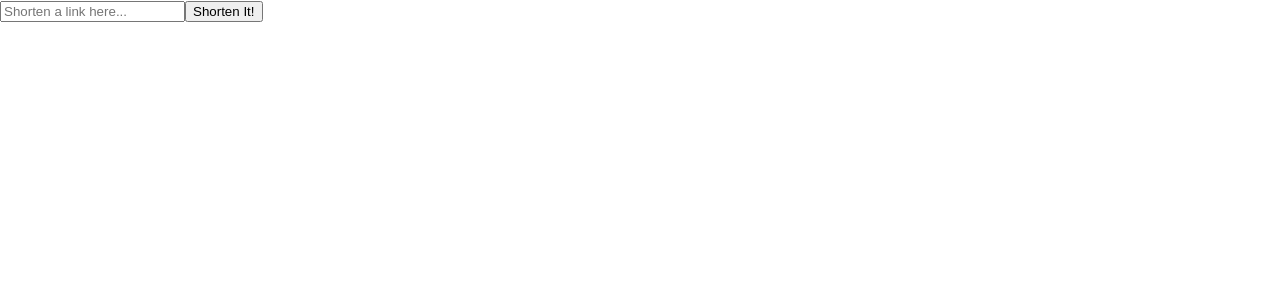
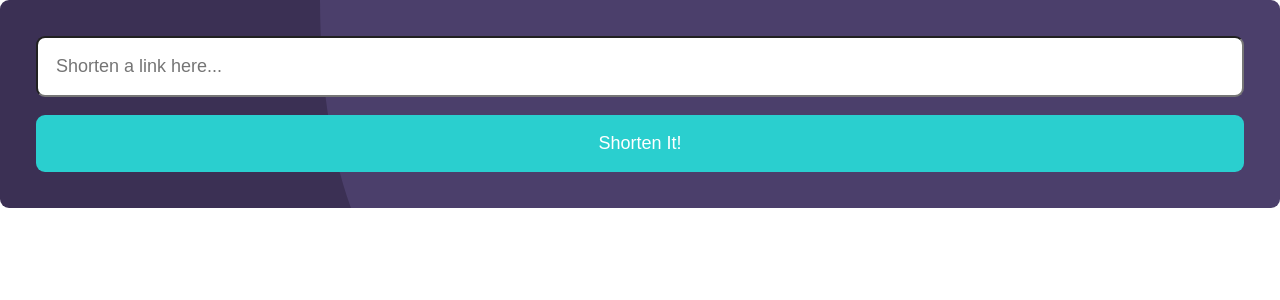
Before and after one commit to christocarr/url-shortener, a React (Create React App) app: page / in a window 1280 px wide. Shown: the top 300 px of the page. Built offline with nearby package versions, Linux system fonts and the light colour scheme.

Commit message:
style: add syling to url input form and global styles

```diff
--- a/src/App.js
+++ b/src/App.js
@@ -24,7 +24,7 @@ function App() {
                 <p>{linkAndUrl.shortenedLink}</p>
                 {linkAndUrl.shortenedLink === copiedShortenedLink ? (
                   <button style={{ backgroundColor: 'hsl(257, 27%, 26%)' }}>
-                    Copied
+                    Copied!
                   </button>
                 ) : (
                   <button onClick={handleCopy}>Copy</button>
--- a/src/components/Form/UrlShortenerForm.jsx
+++ b/src/components/Form/UrlShortenerForm.jsx
@@ -1,7 +1,13 @@
 import React, { useState } from 'react';
+import styles from './UrlShortenerForm.module.css';
 
 function UrlShortenerForm({ shortLinkAndUrl, setShortLinkAndUrl }) {
   const [url, setUrl] = useState('');
+  const [error, setError] = useState(false);
+
+  const errorStyle = {
+    border: '3px solid  hsl(0, 87%, 67%)',
+  };
 
   async function handleSubmit(ev) {
     ev.preventDefault();
@@ -15,7 +21,12 @@ function UrlShortenerForm({ shortLinkAndUrl, setShortLinkAndUrl }) {
         ]);
       } catch (err) {
         console.error(err);
+        setError(true);
       }
+    }
+
+    if (url === '') {
+      setError(true);
     }
 
     setUrl('');
@@ -23,17 +34,34 @@ function UrlShortenerForm({ shortLinkAndUrl, setShortLinkAndUrl }) {
 
   function handleChange(ev) {
     setUrl(ev.target.value);
+    setError(false);
   }
 
   return (
-    <form onSubmit={handleSubmit}>
+    <form
+      onSubmit={handleSubmit}
+      className={styles.form}
+      style={{
+        backgroundImage: `url('./assets/images/bg-shorten-mobile.svg')`,
+        backgroundRepeat: 'no-repeat',
+        backgroundPosition: 'top right',
+        backgroundSize: '75%',
+      }}
+    >
       <input
         data-testid="url-input"
         placeholder="Shorten a link here..."
         value={url}
         onChange={handleChange}
+        className={styles.input}
+        style={error ? errorStyle : null}
       />
-      <button data-testid="shorten-url-button" type="submit">
+      {error && <p className={styles.error}>Please add a link</p>}
+      <button
+        data-testid="shorten-url-button"
+        type="submit"
+        className={styles.button}
+      >
         Shorten It!
       </button>
     </form>
--- /dev/null
+++ b/src/components/Form/UrlShortenerForm.module.css
@@ -0,0 +1,23 @@
+.form {
+  display: flex;
+  flex-direction: column;
+  /* background: url('/assets/images/bg-shorten-mobile.svg'); */
+  background-color: hsl(257, 27%, 26%);
+  padding: 2em;
+  border-radius: 0.5em;
+}
+
+.input {
+  padding: 1em 1em;
+  border-radius: 0.5em;
+}
+
+.error {
+  color: hsl(0, 87%, 67%);
+  margin: 0.5em 0;
+  font-style: italic;
+}
+
+.button {
+  margin-top: 1em;
+}
--- a/src/index.css
+++ b/src/index.css
@@ -1,3 +1,9 @@
+:root {
+  --main-button-color: hsl(180, 66%, 49%);
+  --error-placeholder-color: hsl(0, 87%, 67%);
+  font-size: 18px;
+}
+
 body {
   margin: 0;
   font-family: -apple-system, BlinkMacSystemFont, 'Segoe UI', 'Roboto', 'Oxygen',
@@ -6,3 +12,17 @@ body {
   -webkit-font-smoothing: antialiased;
   -moz-osx-font-smoothing: grayscale;
 }
+
+/* default styles */
+button {
+  border-style: none;
+  color: white;
+  background-color: var(--main-button-color);
+  padding: 1em 2em;
+  border-radius: 0.5em;
+  font-size: 1rem;
+}
+
+input {
+  font-size: 1rem;
+}
```
Also changed, not shown: public/assets/images/bg-shorten-mobile.svg (added).
